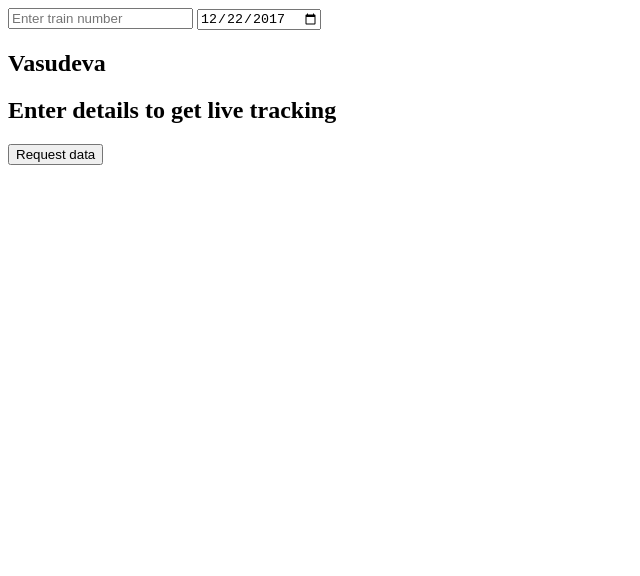
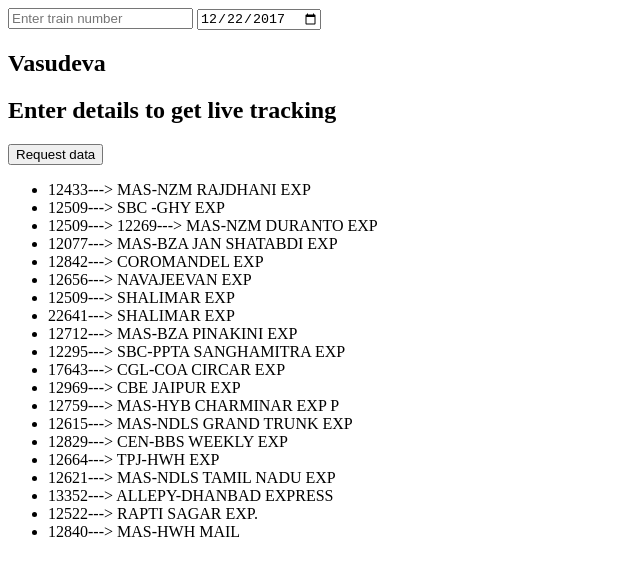
Before and after one commit to sraghudatta94/sraghudatta94.github.io, a plain HTML site: page index.html in a window 1280 px wide. Shown: the whole page, without its empty margins (0-640 px from the left). Drawn offline with Linux system fonts and the light colour scheme.

Commit message:
sample train list added

```diff
--- a/index.html
+++ b/index.html
@@ -1,7 +1,7 @@
 <!DOCTYPE html>
 <html>
 <body onload="setAttributes()">
-<input id="train_number" placeholder="Enter train number"/>
+    <input id="train_number" placeholder="Enter train number" />
     <input type="date" id="train_date">
     <h2 id="train_name">Vasudeva</h2>
     <h2 id="train_next_location">Enter details to get live tracking</h2>
@@ -11,52 +11,121 @@
     <button type="button" onclick="loadDoc()">Request data</button>
 
     <p id="demo"></p>
+    <ul id="myList">
+        <li>12433---> MAS-NZM RAJDHANI EXP</li>
+        <li>12509---> SBC -GHY EXP</li>
+        <li>
+            12509---> 12269---> MAS-NZM DURANTO EXP
+        </li>
+        <li>
+            12077---> MAS-BZA JAN SHATABDI EXP
+        </li>
+        <li>
+            12842---> COROMANDEL EXP
+        </li>
+        <li>
+            12656---> NAVAJEEVAN EXP
+        </li>
+        <li>12509---> SHALIMAR EXP</li>
+        <li>
+            22641---> SHALIMAR EXP
+        </li>
+        <li>
+            12712---> MAS-BZA PINAKINI EXP
+        </li>
+        <li>
+            12295---> SBC-PPTA SANGHAMITRA EXP
+        </li>
+        <li>
+            17643---> CGL-COA CIRCAR EXP
+        </li>
+        <li>
+            12969---> CBE JAIPUR EXP
+        </li>
+        <li>
+            12759---> MAS-HYB CHARMINAR EXP
+            P
+        </li>
+        <li>
+            12615---> MAS-NDLS GRAND TRUNK EXP
+        </li>
+        <li>
+            12829---> CEN-BBS WEEKLY EXP
+        </li>
+        </li>
+        <li>
+            12664---> TPJ-HWH EXP
+
+        </li>
+        </li>
+        <li>
+            12621---> MAS-NDLS TAMIL NADU EXP
+
+        </li>
+        </li>
+        <li>
+            13352---> ALLEPY-DHANBAD EXPRESS
+
+
+        </li>
+        </li>
+        <li>
+            12522---> RAPTI SAGAR EXP.
+
+
+        </li>
+        </li>
+        <li>
+            12840---> MAS-HWH MAIL
+
+        </li>
+    </ul>
 
     <script>
         function loadDoc() {
-if(document.getElementById("train_number").value == ""){
+            if (document.getElementById("train_number").value == "") {
                 document.getElementById("train_next_location").innerHTML = "Enter train number";
             }
-else{
+            else {
                 document.getElementById("train_next_location").innerHTML = "Please wait data loading.....";
                 var date_input = document.getElementById("train_date").value;
-console.log("Date input :"+date_input);
+                console.log("Date input :" + date_input);
                 var res = date_input.split("-");
-date_input=res[2]+"-"+res[1]+"-"+res[0];
+                date_input = res[2] + "-" + res[1] + "-" + res[0];
                 var train_input = document.getElementById("train_number").value;
-console.log("Train number :"+train_input);
-var url1 ="https://api.railwayapi.com/v2/live/train/"+train_input+"/date/"+date_input+"/apikey/rn5mt9ogj8/";
+                console.log("Train number :" + train_input);
+                var url1 = "https://api.railwayapi.com/v2/live/train/" + train_input + "/date/" + date_input + "/apikey/rn5mt9ogj8/";
                 console.log(url1);
-var url ="https://api.railwayapi.com/v2/live/train/17210/date/22-12-2017/apikey/rn5mt9ogj8/";
+                var url = "https://api.railwayapi.com/v2/live/train/17210/date/22-12-2017/apikey/rn5mt9ogj8/";
 
                 var xhttp = new XMLHttpRequest();
-  xhttp.onreadystatechange = function() {
+                xhttp.onreadystatechange = function () {
                     if (this.readyState == 4 && this.status == 200) {
 
                         var obj = JSON.parse(this.response);
-      if(obj.train.name == null){
+                        if (obj.train.name == null) {
                             document.getElementById("train_next_location").innerHTML = "Enter valid train number";
                         }
-      else{
-      document.getElementById("demo").innerHTML = "Current Status : "+obj.position;
-      document.getElementById("train_name").innerHTML = "Train Name : "+obj.train.name;
-      document.getElementById("train_location").innerHTML = "Current Location : "+obj.current_station.name;
-      document.getElementById("train_next_location").innerHTML = "Current Date : "+obj.start_date;
+                        else {
+                            document.getElementById("demo").innerHTML = "Current Status : " + obj.position;
+                            document.getElementById("train_name").innerHTML = "Train Name : " + obj.train.name;
+                            document.getElementById("train_location").innerHTML = "Current Location : " + obj.current_station.name;
+                            document.getElementById("train_next_location").innerHTML = "Current Date : " + obj.start_date;
                         }
 
 
                     }
                 };
-  xhttp.open("GET",url1, true);
+                xhttp.open("GET", url1, true);
                 xhttp.send();
             }
 
         }
     </script>
     <script>
-function setAttributes(){
+        function setAttributes() {
             var today = new Date();
-var date = today.getFullYear()+'-'+(today.getMonth()+1)+'-'+today.getDate();
+            var date = today.getFullYear() + '-' + (today.getMonth() + 1) + '-' + today.getDate();
             console.log(date);
             document.getElementById("train_date").value = date;
         }
```
Lines whose indentation alone changed are shown as unchanged.
